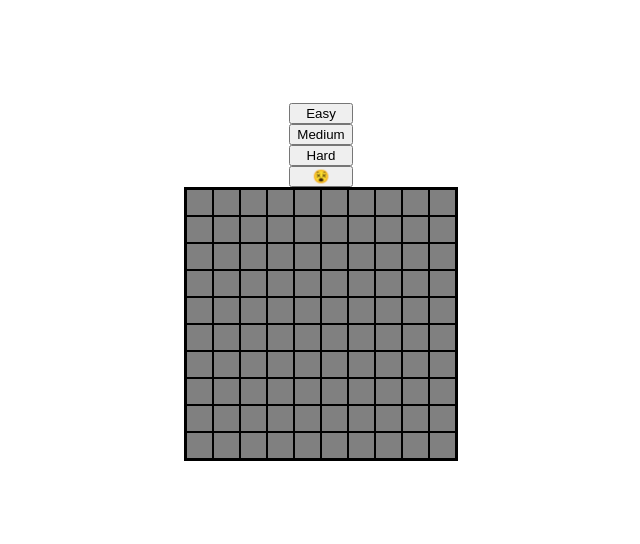
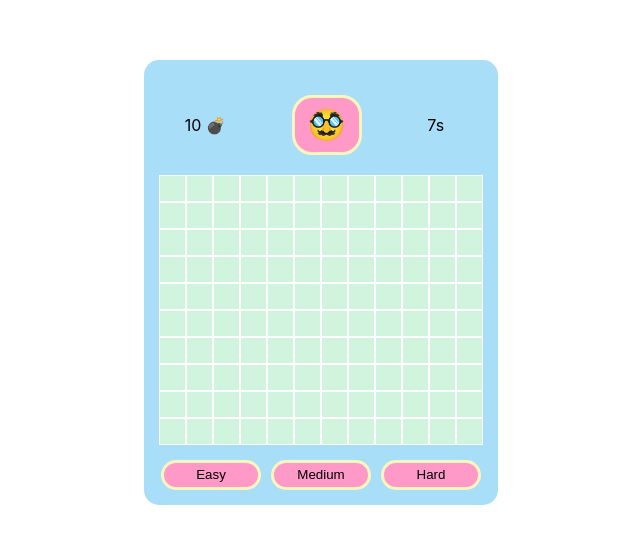
Before and after one commit to chiara-muller/my-demineur, a React (Create React App) app: page / in a window 1280 px wide. Shown: the part 118-662 px from the top of the page, without its empty margins (319-959 px from the left). Built offline with nearby package versions, Linux system fonts and the light colour scheme.

Commit message:
add styling

```diff
--- a/src/components/Board.jsx
+++ b/src/components/Board.jsx
@@ -28,5 +28,5 @@ export default function Board ({grid, onCellClicked, onCellContextMenu}) {
 
 const BoardStyled = styled.div`
   display: inline-flex;
-  border: 2px solid black;
+  justify-content: center;
 `;
--- a/src/components/Cell.jsx
+++ b/src/components/Cell.jsx
@@ -7,7 +7,11 @@ export default function Cells({onClick, onContextMenu, value, mine, clicked, fla
     if (mine) {
       displayValue = '💣';
     } else {
-      displayValue = value;
+      if (value === 0) {
+        displayValue = ''
+      } else {
+        displayValue = value;
+      }
     }
   } else if (flagged) {
     displayValue = '🚩';
@@ -19,7 +23,7 @@ export default function Cells({onClick, onContextMenu, value, mine, clicked, fla
   }
 
   return (
-    <CellStyled onClick={onClick} onContextMenu={handleContextMenu}>
+    <CellStyled onClick={onClick} onContextMenu={handleContextMenu} clicked={clicked}>
       {displayValue}
     </CellStyled>
   )
@@ -28,6 +32,6 @@ export default function Cells({onClick, onContextMenu, value, mine, clicked, fla
 const CellStyled = styled.div`
   width: 25px;
   height: 25px;
-  border: 1px solid black;
-  background-color: grey;
+  border: 1px solid white;
+  background-color: ${({ clicked }) => clicked ? '#fcf6bd' : '#d0f4de'};
 `;
--- a/src/components/Game.jsx
+++ b/src/components/Game.jsx
@@ -1,14 +1,77 @@
-import React, { useState } from 'react'
+import React, { useEffect, useState } from 'react'
 import styled from 'styled-components'
 import Board from './Board'
 
+const createGrid = (rows, cols, mines) => {
+  let grid = [...Array(rows)].map(() =>
+      Array(cols).fill().map(() => ({
+          value: 0,
+          clicked: false,
+          flagged: false,
+          mine: false,
+      }))
+  );
+
+  let minesToPlace = mines;
+  while (minesToPlace > 0) {
+    let row = Math.floor(Math.random() * rows);
+    let col = Math.floor(Math.random() * cols);
+
+    if (!grid[row][col].mine) {
+      grid[row][col].mine = true;
+      minesToPlace--;
+    }
+  }
+
+  const updateAdjacentCells = (grid, row, col) => {
+    for (let i = -1; i <= 1; i++) {
+      for (let j = -1; j <= 1; j++) {
+        let newRow = row + i;
+        let newCol = col + j;
+        if (newRow >= 0 && newRow < rows && newCol >= 0 && newCol < cols && !(i === 0 && j === 0)) {
+          grid[newRow][newCol].value++;
+        }
+      }
+    }
+  };
+
+  for (let i = 0; i < rows; i++) {
+    for (let j = 0; j < cols; j++) {
+      if (grid[i][j].mine) {
+        updateAdjacentCells(grid, i, j);
+      }
+    }
+  }
+
+  return grid;
+}
+
 const Game = () =>  {
 
-  const [rows, setRows] = useState(10)
+  const [rows, setRows] = useState(12)
   const [cols, setCols] = useState(10)
   const [mines, setMines] = useState(10)
   const [gameOver, setGameOver] = useState(false)
   const [grid, setGrid] = useState(createGrid(rows, cols, mines))
+  const [timer, setTimer] = useState(0)
+  const [isRunning, setIsRunning] = useState(false)
+
+  useEffect(() => {
+    let interval;
+    if (isRunning && !gameOver) {
+      interval = setInterval(() => {
+        setTimer(prevTimer => prevTimer + 1)
+      }, 1000)
+    } else if (!isRunning && timer !== 0) {
+      clearInterval(interval)
+    }
+    return () => clearInterval(interval)
+  }, [isRunning, gameOver])
+
+  useEffect(() => {
+    setIsRunning(true)
+  }, [])
+
 
   const revealAllMines = (grid) => {
     const newGrid = JSON.parse(JSON.stringify(grid));
@@ -79,72 +142,38 @@ const Game = () =>  {
     setMines(newMines);
     setGrid(createGrid(newRows, newCols, newMines));
     setGameOver(false);
+    setTimer(0)
+    setIsRunning(true)
   }
 
   const onRefreshClick = () => {
     setGrid(createGrid(rows, cols, mines));
     setGameOver(false);
+    setTimer(0)
+    setIsRunning(true)
   }
 
   return (
     <GameStyled>
-      <div className="button-container">
-        <button onClick={() => onGameSettings(10, 10, 10)}>Easy</button>
-        <button onClick={() => onGameSettings(20, 20, 40)}>Medium</button>
-        <button onClick={() => onGameSettings(30, 16, 99)}>Hard</button>
-        <button onClick={onRefreshClick}>😵</button>
-      </div>
+      <div className="game-container">
+        <div className="head-container">
+          <p>{mines + " " + "💣"}</p>
+          <button className="refresh-button" onClick={onRefreshClick}>{gameOver ? "🫠": "🥸"}</button>
+          <div>{timer}s</div>
+        </div>
       <Board
         grid={grid}
         onCellClicked={handleCellClicked}
         onCellContextMenu={handleCellContextMenu}
       />
+      <div className="button-container">
+        <button onClick={() => onGameSettings(12, 10, 10)}>Easy</button>
+        <button onClick={() => onGameSettings(20, 20, 40)}>Medium</button>
+        <button onClick={() => onGameSettings(30, 16, 99)}>Hard</button>
+      </div>
+      </div>
     </GameStyled>
   )
-}
-
-const createGrid = (rows, cols, mines) => {
-  let grid = [...Array(rows)].map(() =>
-      Array(cols).fill().map(() => ({
-          value: 0,
-          clicked: false,
-          flagged: false,
-          mine: false,
-      }))
-  );
-
-  let minesToPlace = mines;
-  while (minesToPlace > 0) {
-    let row = Math.floor(Math.random() * rows);
-    let col = Math.floor(Math.random() * cols);
-
-    if (!grid[row][col].mine) {
-      grid[row][col].mine = true;
-      minesToPlace--;
-    }
-  }
-
-  const updateAdjacentCells = (grid, row, col) => {
-    for (let i = -1; i <= 1; i++) {
-      for (let j = -1; j <= 1; j++) {
-        let newRow = row + i;
-        let newCol = col + j;
-        if (newRow >= 0 && newRow < rows && newCol >= 0 && newCol < cols && !(i === 0 && j === 0)) {
-          grid[newRow][newCol].value++;
-        }
-      }
-    }
-  };
-
-  for (let i = 0; i < rows; i++) {
-    for (let j = 0; j < cols; j++) {
-      if (grid[i][j].mine) {
-        updateAdjacentCells(grid, i, j);
-      }
-    }
-  }
-
-  return grid;
 }
 
 export default Game
@@ -156,8 +185,49 @@ const GameStyled = styled.div`
   justify-content: center;
   align-items: center;
 
-  .button-container {
+  .game-container {
+    background-color: #a9def9;
+    border-radius: 15px;
+    padding: 15px;
     display: flex;
     flex-direction: column;
+    justify-content: center;
+  }
+
+  .head-container {
+    padding: 20px 0;
+    display: flex;
+    justify-content: space-evenly;
+    align-items: center;
+    gap: 40px;
+
+    div {
+      width: 30px;
+    }
+  }
+
+  .button-container {
+    margin-top: 15px;
+    display: flex;
+    justify-content: center;
+    gap: 10px;
+     button {
+      cursor: pointer;
+      width: 100px;
+      height: 30px;
+      border: 3px solid #fcf6bd;
+      border-radius: 30px;
+      background-color: #ff99c8;
+     }
+  }
+
+  .refresh-button {
+    cursor: pointer;
+    font-size: 30px;
+    border: 3px solid #fcf6bd;
+    background-color: #ff99c8;
+    width: 70px;
+    height: 60px;
+    border-radius: 20px;
   }
 `;
```
